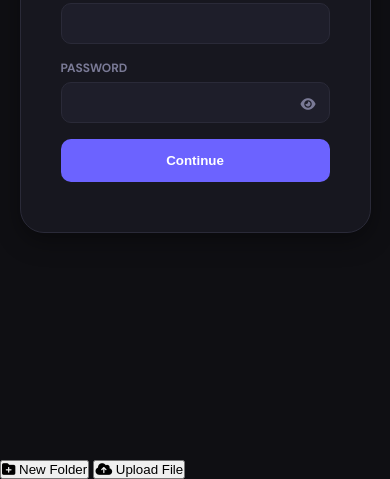
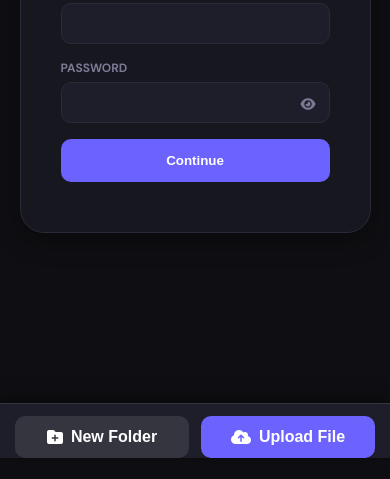
Before and after one commit to chandrdeepahir420/myfirstwebsite, a website: page index.html in a window 390 px wide. Shown: the part 386-865 px from the top of the page. After the commit the page ends 844 px from the top, so only its background shows below. Drawn offline with Linux system fonts and the light colour scheme.

Commit message:
Update style.css

```diff
--- a/style.css
+++ b/style.css
@@ -220,3 +220,81 @@ body.is-selecting, body.is-selecting * { user-select: none !important; -webkit-u
     align-items: center;
     gap: 6px;
 }
+/* ==========================================
+   ⭐ MOBILE BOTTOM ACTION BAR ⭐
+   ========================================== */
+
+/* Desktop par yeh bar nahi dikhega */
+.mobile-bottom-bar {
+    display: none;
+}
+
+/* Jab screen mobile size (768px se choti) ho jaye */
+@media (max-width: 768px) {
+
+    /* Upar toolbar wale purane icon ko mobile par chupa do taaki jagah ban jaye */
+    /* Note: Agar aapke upar wale button ki ID/Class alag hai, toh usko display: none kar dena */
+    .top-toolbar .upload-btn,
+    .top-toolbar .new-folder-btn {
+        display: none !important;
+    }
+
+    /* Address bar ko poori width do */
+    #breadcrumb {
+        width: 100%;
+        margin-right: 0;
+    }
+
+    /* Niche wala Bottom Bar Design */
+    .mobile-bottom-bar {
+        display: flex;
+        position: fixed;
+        bottom: 0;
+        left: 0;
+        width: 100%;
+        background: #1e1e2a; /* Aapke theme ka dark color */
+        border-top: 1px solid rgba(255, 255, 255, 0.1);
+        padding: 12px 15px;
+        z-index: 999;
+        box-shadow: 0 -4px 15px rgba(0,0,0,0.5);
+        gap: 12px;
+        padding-bottom: env(safe-area-inset-bottom, 15px); /* iPhone ke bottom swipe bar se bachaane ke liye */
+    }
+
+    /* Bottom Bar ke Buttons ka design */
+    .mobile-bottom-bar button {
+        flex: 1; /* Dono buttons barabar 50-50 jagah lenge */
+        padding: 12px 0;
+        border-radius: 10px;
+        border: none;
+        font-size: 1rem;
+        font-weight: 600;
+        cursor: pointer;
+        display: flex;
+        align-items: center;
+        justify-content: center;
+        gap: 8px;
+        transition: transform 0.1s, background 0.2s;
+    }
+
+    .mobile-bottom-bar button:active {
+        transform: scale(0.95); /* Click karne par chota sa animation */
+    }
+
+    /* New Folder Button */
+    .mobile-bottom-bar button:nth-child(1) {
+        background: rgba(255, 255, 255, 0.1);
+        color: white;
+    }
+
+    /* Upload Button */
+    .mobile-bottom-bar button:nth-child(2) {
+        background: #6c63ff; /* Aapka main blue/purple accent color */
+        color: white;
+    }
+
+    /* File List ko neeche se thoda utha dein taaki files bar ke piche na chhupein */
+    #fileList {
+        padding-bottom: 90px !important;
+    }
+}
```
